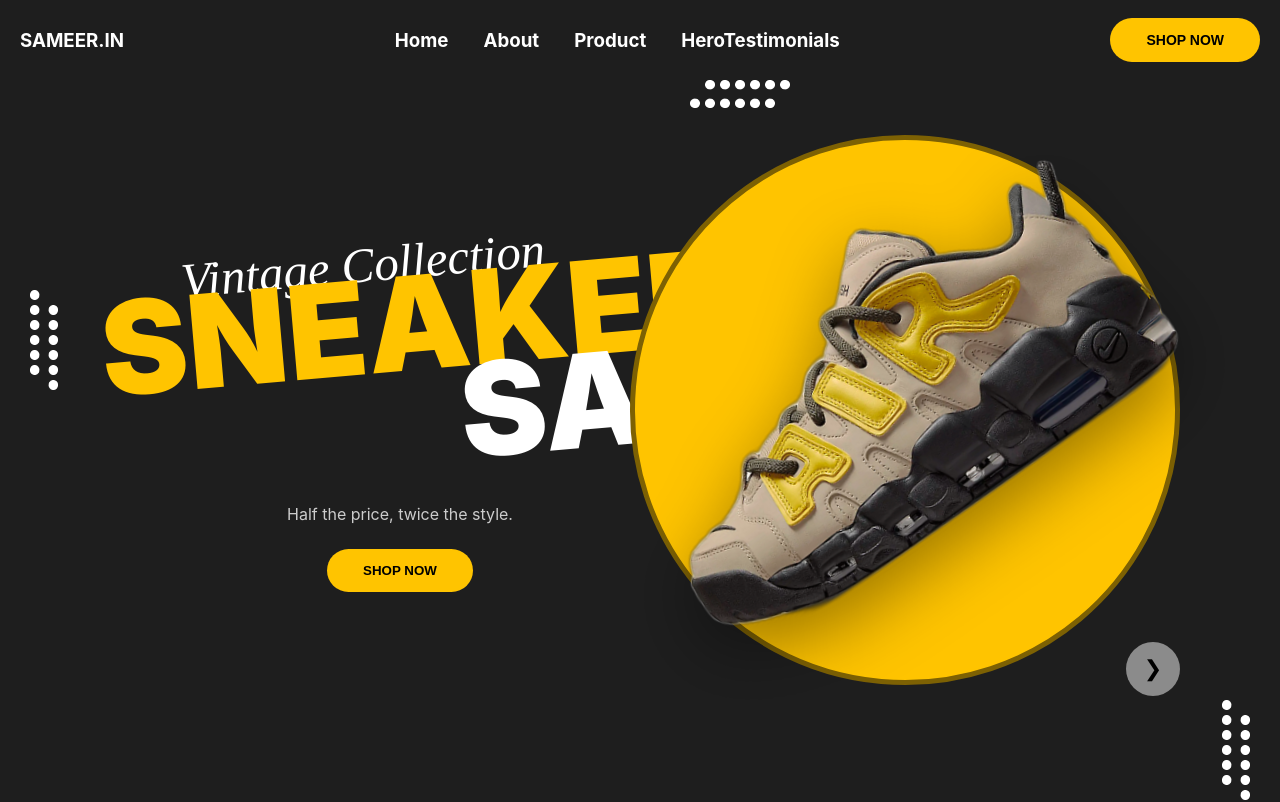
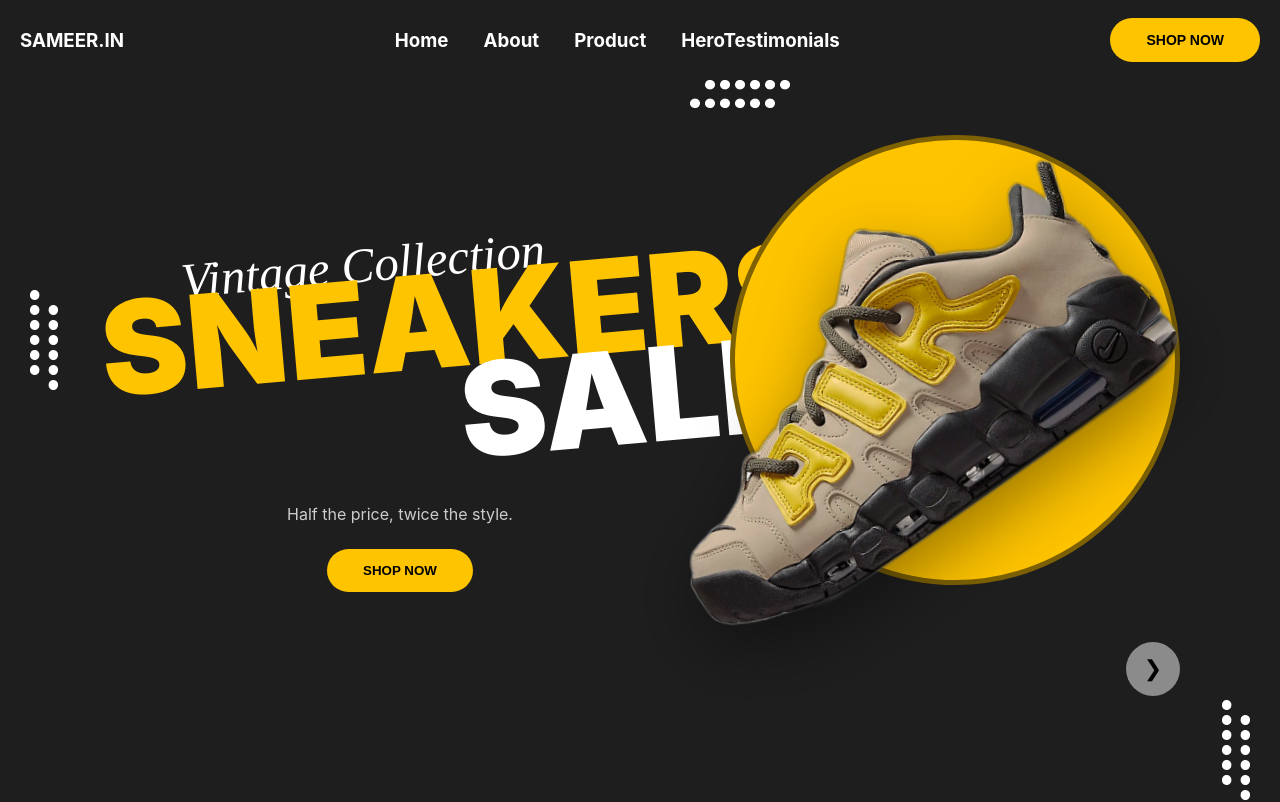
Before and after one commit to EGAAJITH-G/Interview-Task, a React (Create React App) app: page / in a window 1280 px wide. Shown: the top 802 px of the page. Built offline with nearby package versions, Linux system fonts and the light colour scheme.

Commit message:
home1/1/26

```diff
--- a/src/Styles/Home.module.css
+++ b/src/Styles/Home.module.css
@@ -95,8 +95,8 @@
 }
 .circle {
   position: absolute;
-  width: 540px;
-  height: 540px;
+  width: 440px;
+  height: 440px;
   background: #ffc400;
   border-radius: 50%;
   transform: rotate(-40deg);
```
